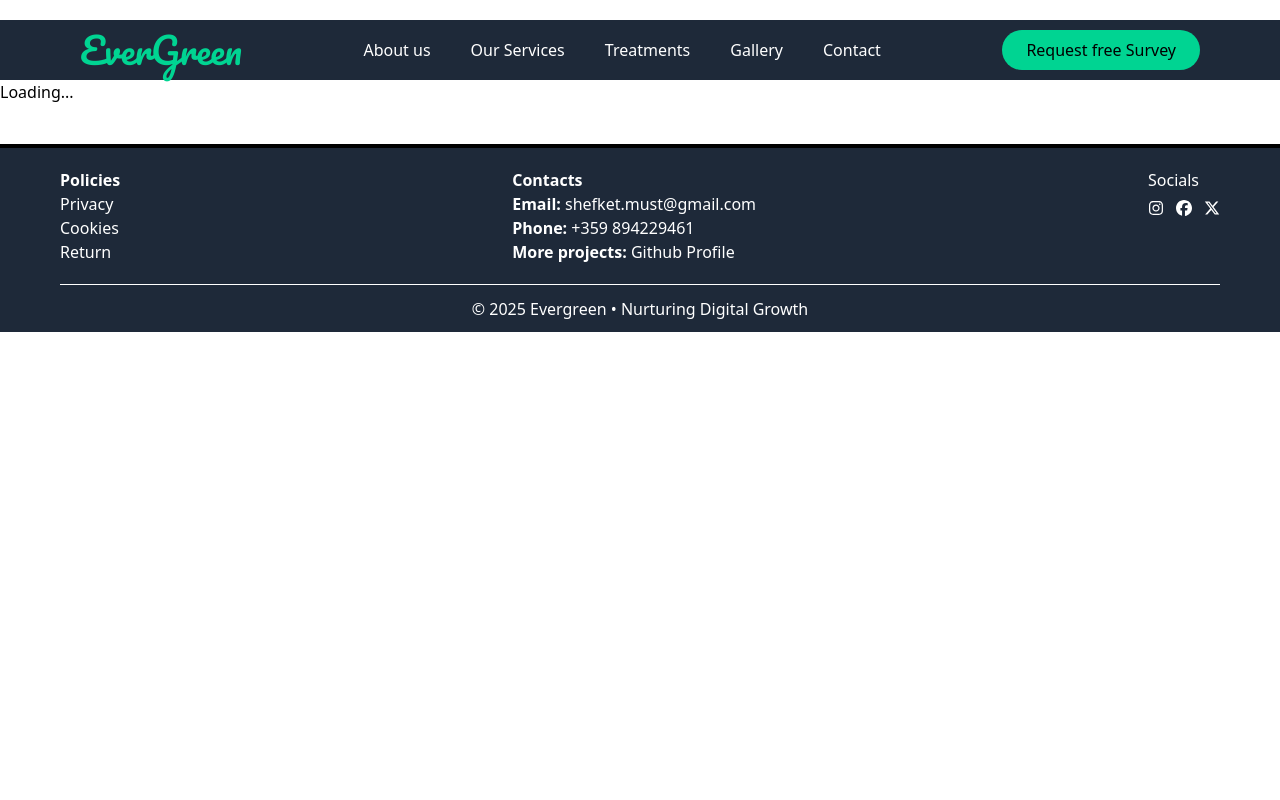
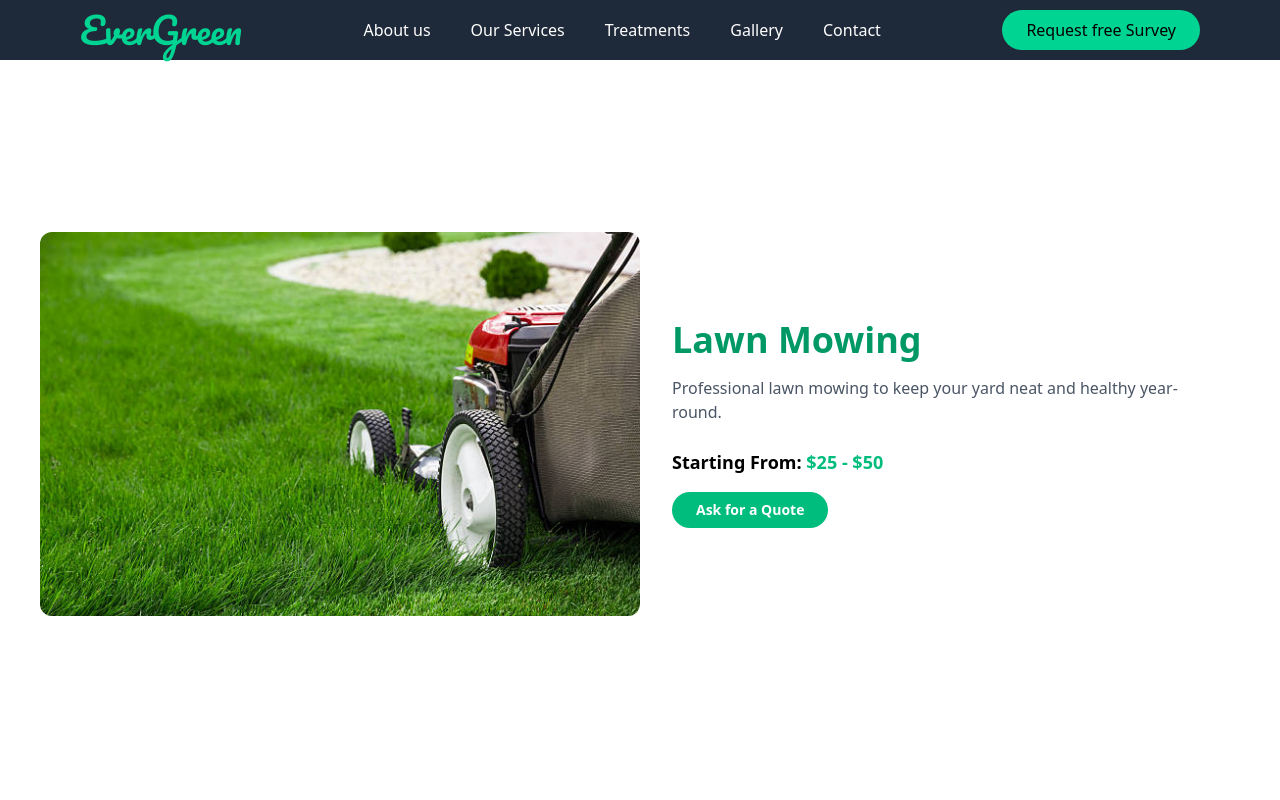
Before and after one commit to shefket-mustafa/Evergreen, a React (Vite) app: page /services/1/details in a window 1280 px wide. Shown: the top 800 px of the page. Built offline with nearby package versions, Linux system fonts and the light colour scheme.

Commit message:
Services mock data moved to an isolated folder and serviceItemDetails comp's data made persistant

```diff
--- a/src/App.tsx
+++ b/src/App.tsx
@@ -7,6 +7,7 @@ import Nav from "./components/Nav";
 import Services from "./pages/Services";
 import ServiceItemDetails from "./components/ServiceItemDetails";
 import { useState } from "react";
+import Contact from "./pages/Contacts";
 
 interface ItemDetailsProps  {
   id: string;
@@ -19,20 +20,16 @@ interface ItemDetailsProps  {
 
 function App() {
 
-  const [itemDetails, setItemDetails] = useState<ItemDetailsProps | null>(null);
-
-  const itemDetailsHandler = (data: ItemDetailsProps) => {
-    setItemDetails(data);
-  };
   return (
     <>
       <ScrollOnTop />
       <Nav />
     <Routes>
       <Route path='/' element={<Hero />} />
-      <Route path='/services' element={<Services detailsHandler={itemDetailsHandler}/>} />
+      <Route path='/services' element={<Services />} />
       <Route path='/about' element={<About />} />
-      <Route path='/services/:id/details' element={ itemDetails ? <ServiceItemDetails {...itemDetails}/> : <div>Loading...</div>} />
+      <Route path='/contact' element={<Contact />} />
+      <Route path='/services/:id/details' element={ <ServiceItemDetails /> } />
       </Routes>
       <Footer />
     </>
--- a/src/components/Nav.tsx
+++ b/src/components/Nav.tsx
@@ -10,7 +10,7 @@ export default function Nav() {
         initial={{ y: -100, opacity: 0}}
         animate={{ y: 0, opacity: 1 }}
         transition={{duration: 0.6, ease: "easeOut"}}
-    className="w-full z-50  flex flex-row bg-gray-800 justify-between mt-5 px-20 lg:h-15 items-center">
+    className="absolute top-0  w-full z-50  flex flex-row bg-gray-800 justify-between  px-20 lg:h-15 items-center">
       <div
         className="text-emerald-400 text-4xl"
         style={{ fontFamily: "'Pacifico', cursive" }}
--- a/src/components/ServiceItemDetails.tsx
+++ b/src/components/ServiceItemDetails.tsx
@@ -1,4 +1,5 @@
-import { Link } from "react-router";
+import { Link, useParams } from "react-router";
+import { services } from "../static-data/services";
 
 export interface Props {
   id: string;
@@ -8,30 +9,36 @@ export interface Props {
   priceRange: string;
 }
 
-export default function ServiceItemDetails({
-  backgroundImg,
-  serviceDescription,
-  serviceTitle,
-  priceRange,
+export default function ServiceItemDetails() {
 
-}: Props) {
+  const {id} = useParams<{id: string}>();
+
+  const service = services.find(s => s.id === id);
+
+  console.log(service);
+
+  if (!service) {
+    return <div className="text-center lg:h-screen text-red-500 flex justify-center items-center">Service not found.</div>;
+  }
+
+
   return (
-    <div className="w-full lg:min-h-172 flex flex-col md:flex-row px-10 py-12  bg-white">
+    <div className="w-full h-screen pt-24 flex flex-col items-center md:flex-row px-10 py-12 bg-white">
       {/* Left: Background image */}
       <div
-        className="md:w-1/2 h-96 md:h-auto bg-cover bg-center rounded-xl"
-        style={{ backgroundImage: `url(${backgroundImg})` }}
+        className="w-full md:w-1/2  h-96 bg-cover bg-center rounded-xl"
+        style={{ backgroundImage: `url(${service.backgroundImg})` }}
       />
 
       {/* Right: Info and pricing */}
       <div className="md:w-1/2 flex flex-col justify-center px-8 mt-8 md:mt-0">
         <h2 className="text-4xl font-bold text-emerald-600 mb-4">
-          {serviceTitle}
+          {service.serviceTitle}
         </h2>
-        <p className="text-gray-600 mb-6">{serviceDescription}</p>
+        <p className="text-gray-600 mb-6">{service.serviceDescription}</p>
 
         <div className="text-black text-lg font-semibold mb-4">
-          Starting From: <span className="text-emerald-500">{priceRange}</span>
+          Starting From: <span className="text-emerald-500">{service.priceRange}</span>
         </div>
 
         <Link
--- a/src/pages/Services.tsx
+++ b/src/pages/Services.tsx
@@ -1,120 +1,8 @@
 import { motion } from "framer-motion";
 import { useNavigate } from "react-router";
+import { services } from "../static-data/services";
 
-const services = [
-    {
-      id: "1",
-      serviceTitle: "Lawn Mowing",
-      backgroundImg: "/images/lawnmower-service.jpg",
-      serviceDescription: "Professional lawn mowing to keep your yard neat and healthy year-round.",
-      priceRange: "$25 - $50"
-    },
-    {
-      id: "2",
-      serviceTitle: "Weed Control",
-      backgroundImg: "/images/weed-control.jpg",
-      serviceDescription: "Eliminate weeds efficiently and prevent them from coming back.",
-      priceRange: "$30 - $60"
-    },
-    {
-      id: "3",
-      serviceTitle: "Fertilization",
-      backgroundImg: "/images/fertilization.jpg",
-      serviceDescription: "Boost your garden's growth with tailored fertilization treatments.",
-      priceRange: "$40 - $80"
-    },
-    {
-      id: "4",
-      serviceTitle: "Pest Management",
-      backgroundImg: "/images/pest-managment.webp",
-      serviceDescription: "Safe and effective pest control to protect your landscape.",
-      priceRange: "$50 - $90"
-    },
-    {
-      id: "5",
-      serviceTitle: "Soil Aeration",
-      backgroundImg: "/images/aeration.jpg",
-      serviceDescription: "Improve root growth and soil health with our aeration service.",
-      priceRange: "$35 - $70"
-    },
-    {
-      id: "6",
-      serviceTitle: "Garden Design",
-      backgroundImg: "/images/design.jpg",
-      serviceDescription: "Transform your outdoor space with personalized garden designs.",
-      priceRange: "$100 - $300"
-    },
-    {
-      id: "7",
-      serviceTitle: "Hedge Trimming",
-      backgroundImg: "/images/hedge-trimming.webp",
-      serviceDescription: "Keep your hedges clean, even, and beautifully maintained.",
-      priceRange: "$30 - $75"
-    },
-    {
-      id: "8",
-      serviceTitle: "Leaf Removal",
-      backgroundImg: "/images/leaf-removal.jpeg",
-      serviceDescription: "Seasonal leaf cleanup to keep your property looking fresh.",
-      priceRange: "$20 - $60"
-    },
-    {
-      id: "9",
-      serviceTitle: "Tree Pruning",
-      backgroundImg: "/images/pruning.webp",
-      serviceDescription: "Expert tree trimming to ensure plant health and safety.",
-      priceRange: "$50 - $120"
-    },
-    {
-      id: "10",
-      serviceTitle: "Mulching",
-      backgroundImg: "/images/mulching.jpeg",
-      serviceDescription: "Mulching services to help your soil retain moisture and nutrients.",
-      priceRange: "$25 - $65"
-    },
-    {
-      id: "11",
-      serviceTitle: "Irrigation Systems",
-      backgroundImg: "/images/irrigation-systems.jpeg",
-      serviceDescription: "Installation and maintenance of efficient irrigation systems.",
-      priceRange: "$200 - $1000"
-    },
-    {
-      id: "12",
-      serviceTitle: "Seasonal Cleanup",
-      backgroundImg: "/images/seasonal-cleanup.avif",
-      serviceDescription: "Comprehensive cleanup services to prepare your garden for each season.",
-      priceRange: "$80 - $150"
-    },
-    {
-      id: "13",
-      serviceTitle: "Landscape Lighting",
-      backgroundImg: "/images/landscape-lighting.webp",
-      serviceDescription: "Highlight your landscape with modern and efficient lighting solutions.",
-      priceRange: "$150 - $500"
-    },
-    {
-      id: "14",
-      serviceTitle: "Composting",
-      backgroundImg: "/images/composting.webp",
-      serviceDescription: "Eco-friendly composting solutions to enrich your garden soil.",
-      priceRange: "$25 - $55"
-    }
-  ];
-
-  interface Details {
-    id: string,
-        backgroundImg: string,
-        serviceTitle: string,
-        serviceDescription: string,
-        priceRange: string;
-  }
-
-  interface DetailsHandler {
-    detailsHandler: (details: Details) => void
-  }
-
-export default function Services({detailsHandler}: DetailsHandler) {
+export default function Services() {
     const navigate = useNavigate();
 
 
@@ -124,7 +12,7 @@ export default function Services({detailsHandler}: DetailsHandler) {
       whileInView={{ opacity: 1, y: 0 }}
       transition={{ duration: 0.6 }}
       viewport={{ once: true }}
-      className="py-10 px-6 max-w-screen-xl mx-auto"
+      className="py-30 px-6 max-w-screen-xl mx-auto"
     >
       <h2 className="text-4xl font-bold text-emerald-500 mb-8 text-center">
         Our Services
@@ -137,7 +25,6 @@ export default function Services({detailsHandler}: DetailsHandler) {
             className="bg-white cursor-pointer rounded-2xl shadow-md p-6 hover:shadow-lg transition text-center"
             onClick={() => {
                 navigate(`/services/${service.id}/details`)
-                detailsHandler(service)
             }}
           >
             <img src={service.backgroundImg} alt={service.serviceTitle} className="w-full h-40 object-cover rounded-md mb-4" />
--- /dev/null
+++ b/src/static-data/services.ts
@@ -0,0 +1,100 @@
+export const services = [
+    {
+      id: "1",
+      serviceTitle: "Lawn Mowing",
+      backgroundImg: "/images/lawnmower-service.jpg",
+      serviceDescription: "Professional lawn mowing to keep your yard neat and healthy year-round.",
+      priceRange: "$25 - $50"
+    },
+    {
+      id: "2",
+      serviceTitle: "Weed Control",
+      backgroundImg: "/images/weed-control.jpg",
+      serviceDescription: "Eliminate weeds efficiently and prevent them from coming back.",
+      priceRange: "$30 - $60"
+    },
+    {
+      id: "3",
+      serviceTitle: "Fertilization",
+      backgroundImg: "/images/fertilization.jpg",
+      serviceDescription: "Boost your garden's growth with tailored fertilization treatments.",
+      priceRange: "$40 - $80"
+    },
+    {
+      id: "4",
+      serviceTitle: "Pest Management",
+      backgroundImg: "/images/pest-managment.webp",
+      serviceDescription: "Safe and effective pest control to protect your landscape.",
+      priceRange: "$50 - $90"
+    },
+    {
+      id: "5",
+      serviceTitle: "Soil Aeration",
+      backgroundImg: "/images/aeration.jpg",
+      serviceDescription: "Improve root growth and soil health with our aeration service.",
+      priceRange: "$35 - $70"
+    },
+    {
+      id: "6",
+      serviceTitle: "Garden Design",
+      backgroundImg: "/images/design.jpg",
+      serviceDescription: "Transform your outdoor space with personalized garden designs.",
+      priceRange: "$100 - $300"
+    },
+    {
+      id: "7",
+      serviceTitle: "Hedge Trimming",
+      backgroundImg: "/images/hedge-trimming.webp",
+      serviceDescription: "Keep your hedges clean, even, and beautifully maintained.",
+      priceRange: "$30 - $75"
+    },
+    {
+      id: "8",
+      serviceTitle: "Leaf Removal",
+      backgroundImg: "/images/leaf-removal.jpeg",
+      serviceDescription: "Seasonal leaf cleanup to keep your property looking fresh.",
+      priceRange: "$20 - $60"
+    },
+    {
+      id: "9",
+      serviceTitle: "Tree Pruning",
+      backgroundImg: "/images/pruning.webp",
+      serviceDescription: "Expert tree trimming to ensure plant health and safety.",
+      priceRange: "$50 - $120"
+    },
+    {
+      id: "10",
+      serviceTitle: "Mulching",
+      backgroundImg: "/images/mulching.jpeg",
+      serviceDescription: "Mulching services to help your soil retain moisture and nutrients.",
+      priceRange: "$25 - $65"
+    },
+    {
+      id: "11",
+      serviceTitle: "Irrigation Systems",
+      backgroundImg: "/images/irrigation-systems.jpeg",
+      serviceDescription: "Installation and maintenance of efficient irrigation systems.",
+      priceRange: "$200 - $1000"
+    },
+    {
+      id: "12",
+      serviceTitle: "Seasonal Cleanup",
+      backgroundImg: "/images/seasonal-cleanup.avif",
+      serviceDescription: "Comprehensive cleanup services to prepare your garden for each season.",
+      priceRange: "$80 - $150"
+    },
+    {
+      id: "13",
+      serviceTitle: "Landscape Lighting",
+      backgroundImg: "/images/landscape-lighting.webp",
+      serviceDescription: "Highlight your landscape with modern and efficient lighting solutions.",
+      priceRange: "$150 - $500"
+    },
+    {
+      id: "14",
+      serviceTitle: "Composting",
+      backgroundImg: "/images/composting.webp",
+      serviceDescription: "Eco-friendly composting solutions to enrich your garden soil.",
+      priceRange: "$25 - $55"
+    }
+  ];
```
